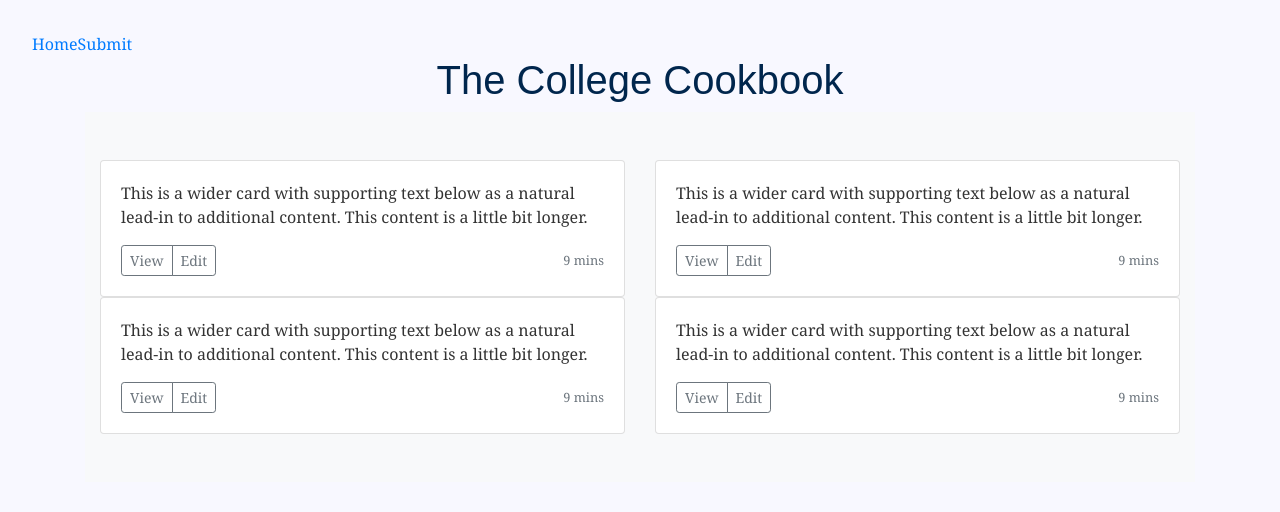
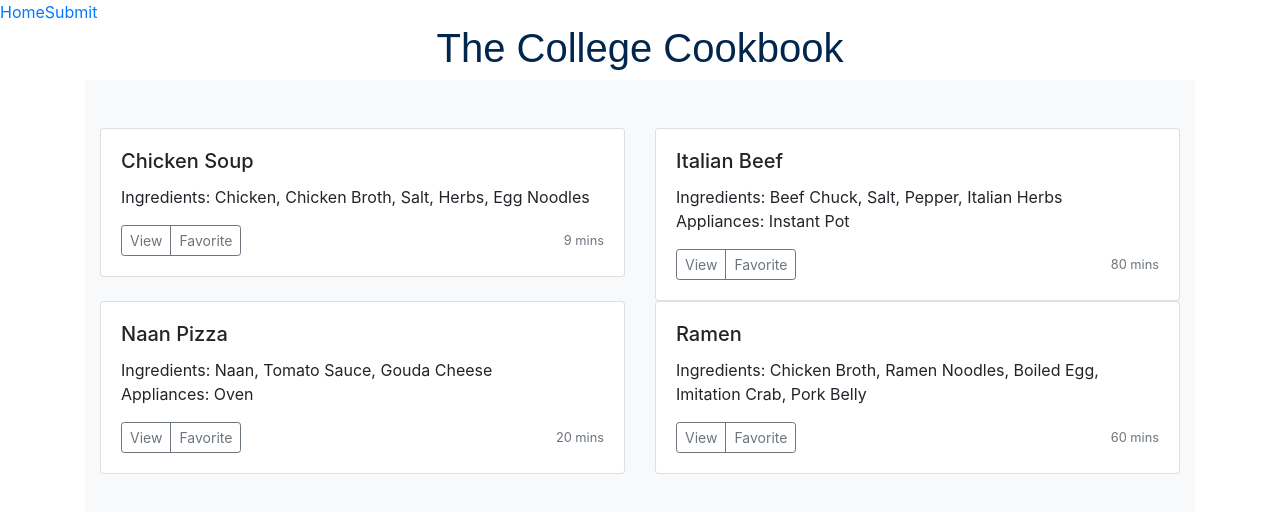
Before and after one commit to fang-charles/the-college-cookbook, an Angular app in the folder cookbook/: page / in a window 1280 px wide. Shown: the top 512 px of the page. Built offline with nearby package versions, Linux system fonts and the light colour scheme.

Commit message:
updated home page

```diff
--- a/cookbook/src/app/home/home.component.html
+++ b/cookbook/src/app/home/home.component.html
@@ -1,4 +1,54 @@
-<div style="text-align:center">
+<link
+  rel="stylesheet"
+  href="https://stackpath.bootstrapcdn.com/bootstrap/4.4.1/css/bootstrap.min.css"
+  integrity="sha384-Vkoo8x4CGsO3+Hhxv8T/Q5PaXtkKtu6ug5TOeNV6gBiFeWPGFN9MuhOf23Q9Ifjh"
+  crossorigin="anonymous"
+/>
+
+<head>
+  <style>
+    #title_msg:hover {
+      background-color: grey;
+      animation-name: color-shift;
+      animation-duration: 4s;
+      animation-iteration-count: infinite;
+    }
+    .card-body:hover {
+      background-color: aqua;
+    }
+    @keyframes color-shift {
+      0% {
+        background-color: red;
+      }
+      25% {
+        background-color: yellow;
+      }
+      50% {
+        background-color: blue;
+      }
+      100% {
+        background-color: green;
+      }
+    }
+  </style>
+</head>
+
+<script>
+  document
+    .getElementById("title_msg")
+    .addEventListener("mouseover", updateMessage);
+  function updateMessage() {
+    document.getElementById("title_msg").innerHTML =
+      "<h1>Welcome to Cooking 101</h1>";
+  }
+</script>
+
+<div
+  style="text-align:center"
+  onmouseover="updateMessage()"
+  onmouseout="revertMesage()"
+  id="title_msg"
+>
   <h1>The College Cookbook</h1>
 </div>
 
@@ -8,24 +58,17 @@
       <div class="col-md-6">
         <div class="card mb-6 box-shadow">
           <div class="card-body">
+            <h5 class="card-title">Chicken Soup</h5>
             <p class="card-text">
-              This is a wider card with supporting text below as a natural
-              lead-in to additional content. This content is a little bit
-              longer.
+              Ingredients: Chicken, Chicken Broth, Salt, Herbs, Egg Noodles
             </p>
             <div class="d-flex justify-content-between align-items-center">
               <div class="btn-group">
-                <button
-                  type="button"
-                  class="btn btn-sm btn-outline-secondary"
-                >
+                <button type="button" class="btn btn-sm btn-outline-secondary">
                   View
                 </button>
-                <button
-                  type="button"
-                  class="btn btn-sm btn-outline-secondary"
-                >
-                  Edit
+                <button type="button" class="btn btn-sm btn-outline-secondary">
+                  Favorite
                 </button>
               </div>
               <small class="text-muted">9 mins</small>
@@ -36,27 +79,21 @@
       <div class="col-md-6">
         <div class="card mb-6 box-shadow">
           <div class="card-body">
+            <h5 class="card-title">Italian Beef</h5>
             <p class="card-text">
-              This is a wider card with supporting text below as a natural
-              lead-in to additional content. This content is a little bit
-              longer.
+              Ingredients: Beef Chuck, Salt, Pepper, Italian Herbs <br>
+              Appliances: Instant Pot
             </p>
             <div class="d-flex justify-content-between align-items-center">
               <div class="btn-group">
-                <button
-                  type="button"
-                  class="btn btn-sm btn-outline-secondary"
-                >
+                <button type="button" class="btn btn-sm btn-outline-secondary">
                   View
                 </button>
-                <button
-                  type="button"
-                  class="btn btn-sm btn-outline-secondary"
-                >
-                  Edit
+                <button type="button" class="btn btn-sm btn-outline-secondary">
+                  Favorite
                 </button>
               </div>
-              <small class="text-muted">9 mins</small>
+              <small class="text-muted">80 mins</small>
             </div>
           </div>
         </div>
@@ -64,27 +101,21 @@
       <div class="col-md-6">
         <div class="card mb-6 box-shadow">
           <div class="card-body">
+            <h5 class="card-title"> Naan Pizza</h5>
             <p class="card-text">
-              This is a wider card with supporting text below as a natural
-              lead-in to additional content. This content is a little bit
-              longer.
+              Ingredients: Naan, Tomato Sauce, Gouda Cheese <br>
+              Appliances: Oven
             </p>
             <div class="d-flex justify-content-between align-items-center">
               <div class="btn-group">
-                <button
-                  type="button"
-                  class="btn btn-sm btn-outline-secondary"
-                >
+                <button type="button" class="btn btn-sm btn-outline-secondary">
                   View
                 </button>
-                <button
-                  type="button"
-                  class="btn btn-sm btn-outline-secondary"
-                >
-                  Edit
+                <button type="button" class="btn btn-sm btn-outline-secondary">
+                  Favorite
                 </button>
               </div>
-              <small class="text-muted">9 mins</small>
+              <small class="text-muted">20 mins</small>
             </div>
           </div>
         </div>
@@ -92,34 +123,24 @@
       <div class="col-md-6">
         <div class="card mb-6 box-shadow">
           <div class="card-body">
+            <h5 class="card-title">Ramen</h5>
             <p class="card-text">
-              This is a wider card with supporting text below as a natural
-              lead-in to additional content. This content is a little bit
-              longer.
+              Ingredients: Chicken Broth, Ramen Noodles, Boiled Egg, Imitation Crab, Pork Belly
             </p>
             <div class="d-flex justify-content-between align-items-center">
               <div class="btn-group">
-                <button
-                  type="button"
-                  class="btn btn-sm btn-outline-secondary"
-                >
+                <button type="button" class="btn btn-sm btn-outline-secondary">
                   View
                 </button>
-                <button
-                  type="button"
-                  class="btn btn-sm btn-outline-secondary"
-                >
-                  Edit
+                <button type="button" class="btn btn-sm btn-outline-secondary">
+                  Favorite
                 </button>
               </div>
-              <small class="text-muted">9 mins</small>
+              <small class="text-muted">60 mins</small>
             </div>
           </div>
         </div>
       </div>
-
     </div>
   </div>
 </div>
-
-<script src="js/scripts.js"></script>
--- a/cookbook/src/styles.css
+++ b/cookbook/src/styles.css
@@ -16,3 +16,7 @@ h1 {
 	background-color: ghostwhite;
 	font-family: Cambria, Georgia;
   }
+
+  #title_msg:hover {
+	background-color: yellow;
+  }
```
